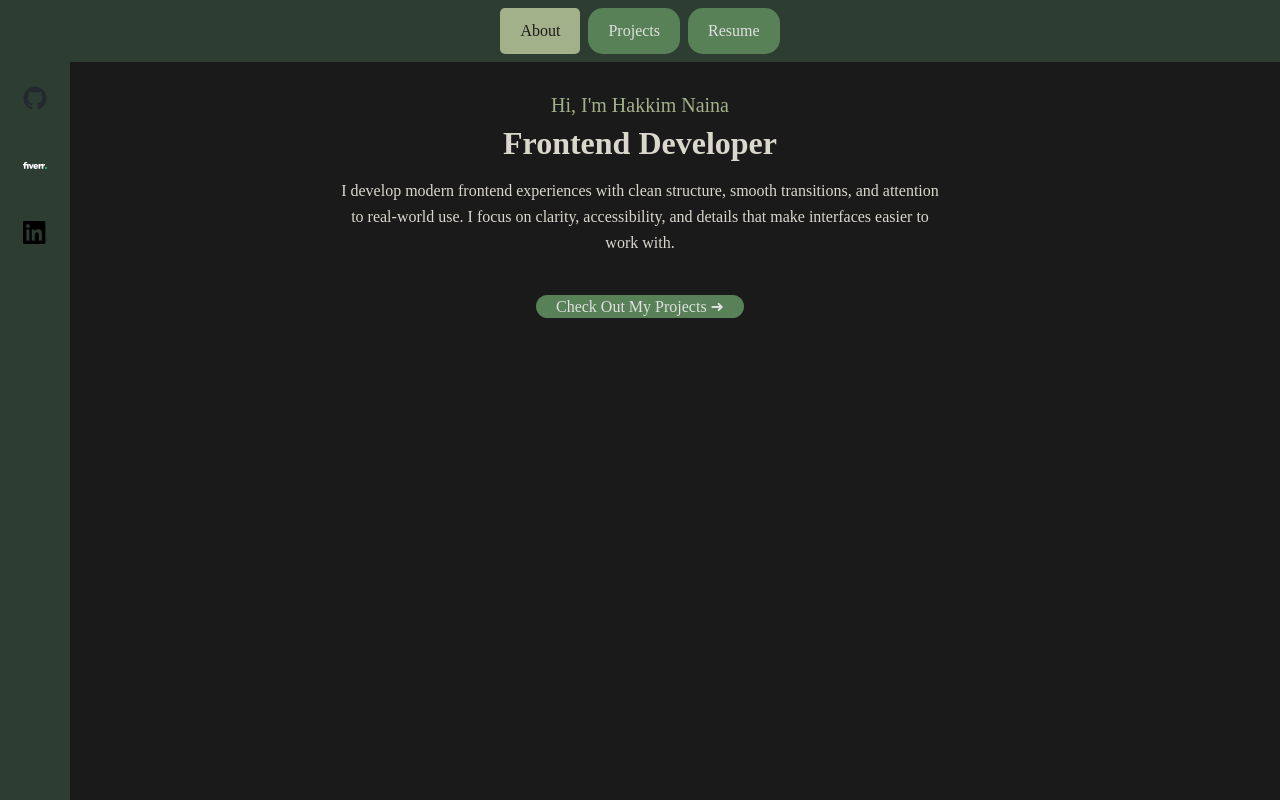
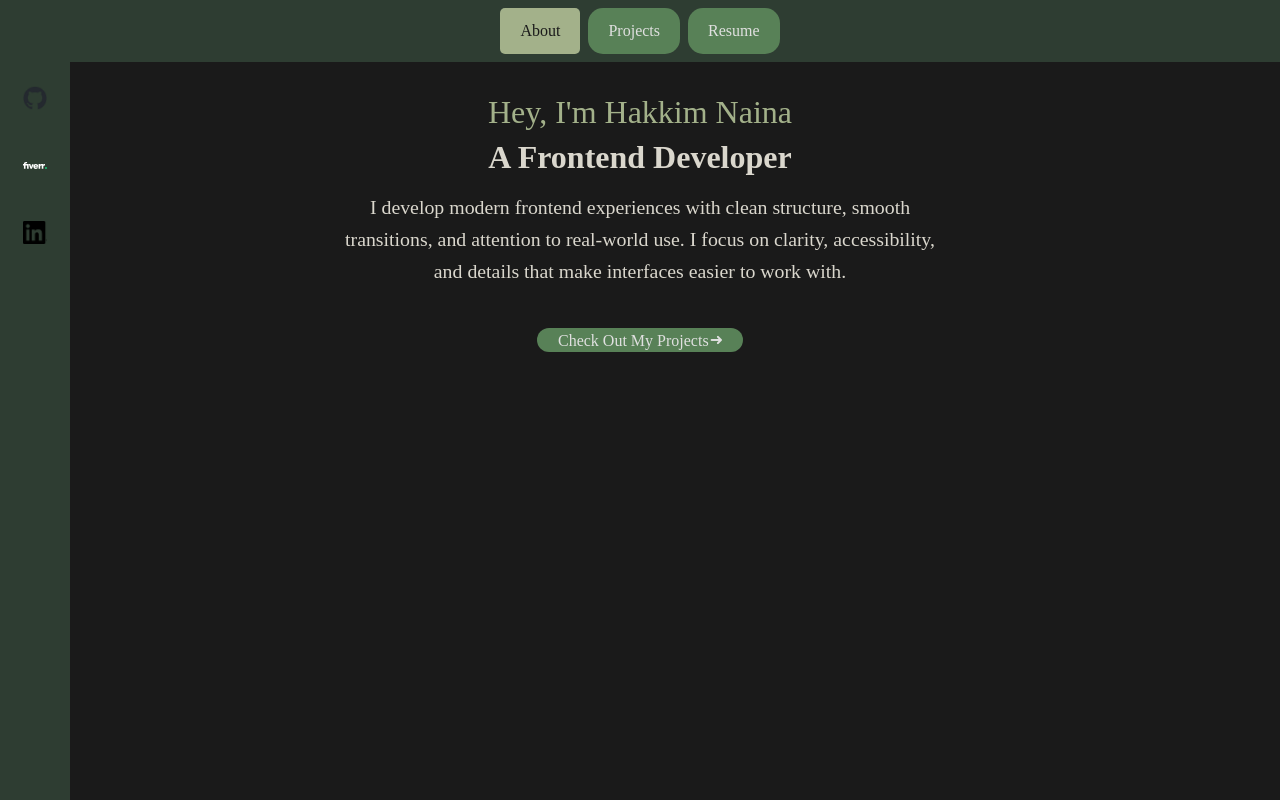
Before and after one commit to HakkimRN/portfolio, a React (Vite) app: page / in a window 1280 px wide. Built offline with nearby package versions, Linux system fonts and the light colour scheme.

Commit message:
Experimenting with CSS

```diff
--- a/src/components/About.jsx
+++ b/src/components/About.jsx
@@ -1,26 +1,30 @@
-import React from "react";
+import React, { useEffect, useState } from "react";
 import { Link } from "react-router-dom";
 
 const About = () => {
-  React.useEffect(() => {
-  const timer = setTimeout(() => {
-    document.querySelector(".body p").classList.add("show");
-  }, 100);
-  return () => clearTimeout(timer);
-}, []);
+  const [step, setStep] = useState(0);
+  useEffect(() => {
+    const timer = [
+      setTimeout(() => setStep(1), 100),
+      setTimeout(() => setStep(2), 300),
+      setTimeout(() => setStep(3), 600),
+      setTimeout(() => setStep(4), 900),
+    ];
+    return () => timer.forEach(clearTimeout);
+  }, []);
 
   return (
     <>
       <div className="body">
-        <h3>Hi, I'm Hakkim Naina</h3>
-        <h4>Frontend Developer</h4>
-        <p>
+        <h3 className={step >= 1 ? "show" : ""}>Hey, I'm Hakkim Naina</h3>
+        <h4 className={step >= 2 ? "show" : ""}>A Frontend Developer</h4>
+        <p className={step >= 3 ? "show" : ""}>
           I develop modern frontend experiences with clean structure, smooth
           transitions, and attention to real-world use. I focus on clarity,
           accessibility, and details that make interfaces easier to work with.
         </p>
-        <Link className="button" to="/projects" draggable="false">
-          Check Out My Projects ➜
+        <Link className={`about-button ${step >= 4 ? "show" : ""}`} to="/projects" draggable="false">
+          <span className="btn-text">Check Out My Projects </span>➜
         </Link>
       </div>
     </>
--- a/src/index.css
+++ b/src/index.css
@@ -1,5 +1,4 @@
 body {
-    /* background: ; */
     background: #1A1A1A;
     overflow-x: hidden;
 }
@@ -10,18 +9,26 @@ body {
     padding: 0;
 }
 
-
 .body {
     text-align: center;
     margin-top: 2rem;
+    perspective: 800px;
 }
 
 .body h3 {
-  font-size: 1.25rem;
+    font-size: 2rem;
     font-weight: 400;
     color: #A3B18A;
     margin-bottom: 0.5rem;
     text-align: center;
+    opacity: 0;
+    transform: translateX(-10px);
+    transition: opacity 0.6s ease, transform 0.6s ease;
+}
+
+.body h3.show {
+    opacity: 1;
+    transform: translateY(0);
 }
 
 .body h4 {
@@ -30,11 +37,18 @@ body {
     color: #DAD7CD;
     margin-bottom: 1rem;
     text-align: center;
+    opacity: 0;
+    transform: translateX(10px);
+    transition: opacity 0.6s ease, transform 0.6s ease;
 }
 
+.body h4.show {
+    opacity: 1;
+    transform: translateX(0);
+}
 
 .body p {
-  font-size: 1rem;
+    font-size: 1.24rem;
     line-height: 1.6;
     max-width: 600px;
     margin: 0 auto 2rem auto;
@@ -105,7 +119,6 @@ body {
 }
 
 .button {
-    /* background: #1E352F; */
     background-color: #588157;
     color: #E0E0E0;
     width: auto;
@@ -121,6 +134,7 @@ body {
     -webkit-user-drag: none;
 }
 
+
 .button a {
     text-decoration: none;
     width: 30%;
@@ -131,7 +145,6 @@ body {
     color: #1A1A1A;
     box-shadow: 0 4px 6px rgba(0, 0, 0, 0.2);
     border-radius: 5px;
-    transform: translateY(-3px);
 }
 
 .button.active {
@@ -139,6 +152,56 @@ body {
     color: #1A1A1A;
     border-radius: 5px;
     transition: all 0.4s cubic-bezier(0.4, 0, 0.2, 1);
+}
+
+.btn-text {
+    display: inline-block;
+    padding: 0.063rem;
+    opacity: 0;
+    transform: translateX(-10px);
+    transition: opacity 0.6s ease, transform 0.6s ease;
+}
+
+.about-button {
+  background-color: #588157;
+  color: #E0E0E0;
+  max-width: 12.5rem;
+  line-height: 40px;
+  padding: 0.2rem 1.25rem;
+  border-radius: 15px;
+  border: none;
+  text-align: center;
+  text-decoration: none;
+  opacity: 0;
+  transform: translateZ(-50px) scale(0.8);
+  transition: opacity 0.6s ease, all 0.6s ease;
+  white-space: nowrap;
+  -webkit-user-drag: none;
+}
+
+.about-button.show {
+  opacity: 1;
+  transform: translateZ(0) scale(1.05);
+}
+
+.about-button:hover {
+  background-color: #A3B18A;
+  color: #1A1A1A;
+  box-shadow: 0 4px 6px rgba(0, 0, 0, 0.2);
+  border-radius: 5px;
+  transform: translateZ(10px) scale(1.05) translateY(-3px);
+}
+
+.about-button.active {
+  background-color: #A3B18A;
+  color: #1A1A1A;
+  border-radius: 5px;
+  transition: all 0.4s cubic-bezier(0.4, 0, 0.2, 1);
+}
+
+.about-button.show .btn-text {
+  opacity: 1;
+  transform: translateX(0);
 }
 
 .nav {
@@ -151,7 +214,7 @@ body {
     align-items: center;
 }
 
-@media (max-width: 37.5rem) {
+@media (max-width: 61.625rem) {
     .nav {
         flex-direction: column;
         align-items: center;
```
Lines whose indentation alone changed are shown as unchanged.
